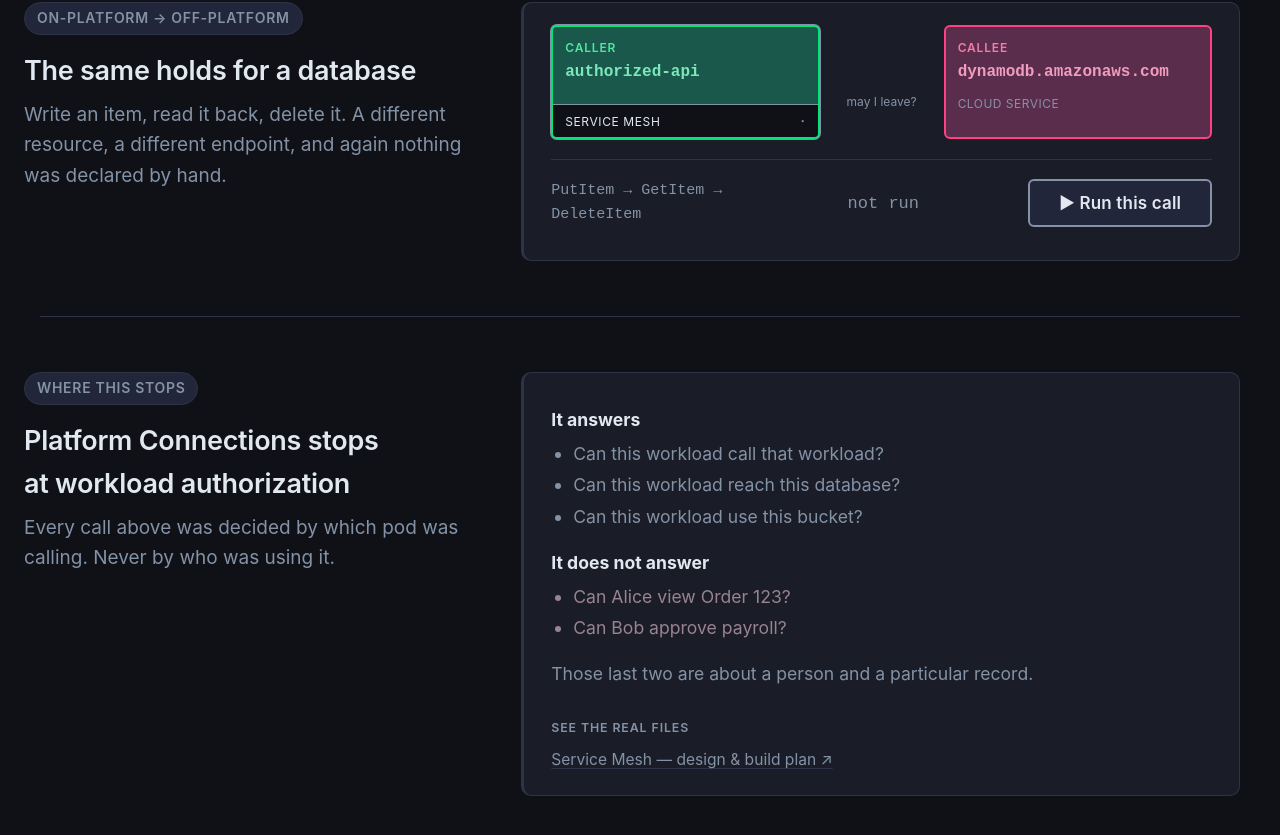
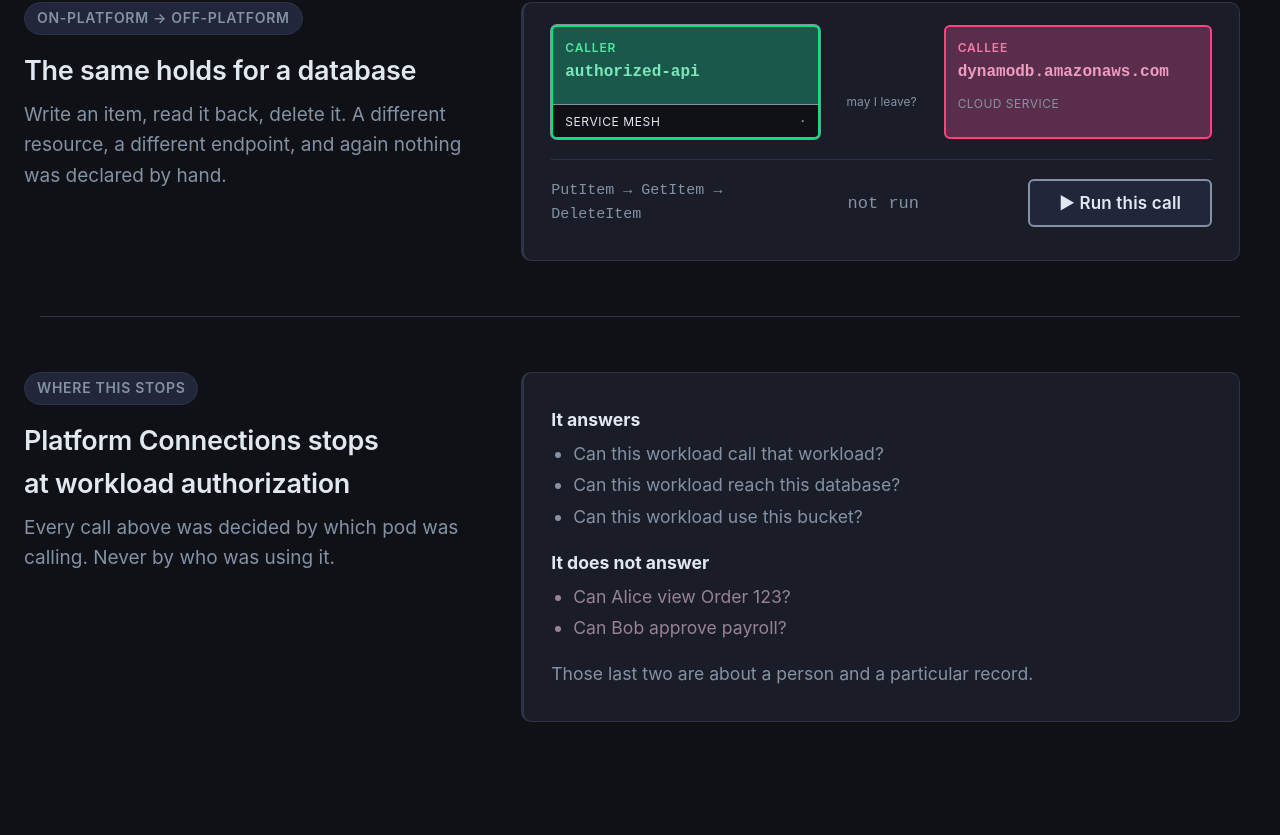
Before and after one commit to cujarrett/platform-connections-demo, an Angular app in the folder spa/: page / in a window 1280 px wide. Shown: the part 2234-3069 px from the top of the page. Built offline with nearby package versions, Linux system fonts and the light colour scheme.

Commit message:
style: simpler ending

```diff
--- a/spa/src/app/app.ts
+++ b/spa/src/app/app.ts
@@ -183,12 +183,6 @@ interface Result {
                       </div>
                     }
                   </div>
-                </div>
-                <div class="yaml-h sources-h">see the real files</div>
-                <div class="sources">
-                  @for (src of c.sources; track src.url) {
-                    <a [href]="src.url" target="_blank" rel="noopener">{{ src.label }} ↗</a>
-                  }
                 </div>
               </div>
             </ng-template>
```
